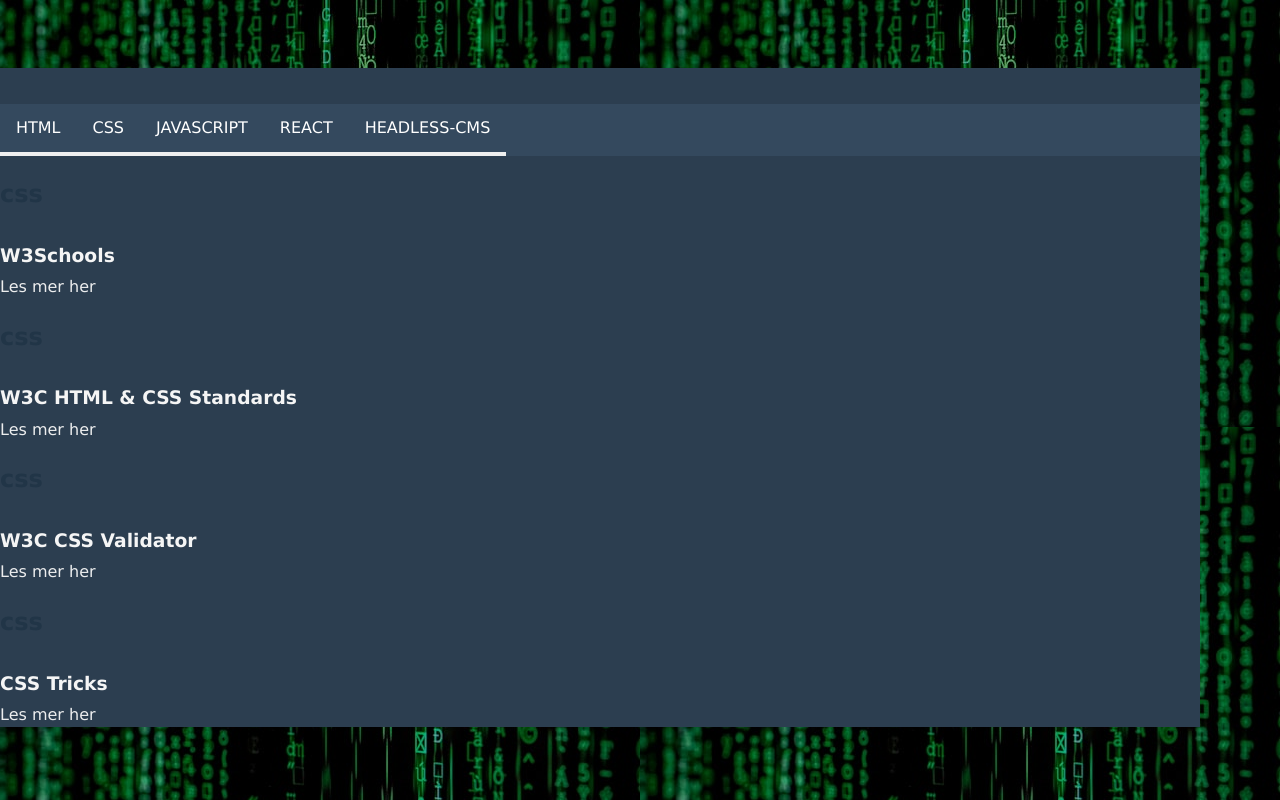
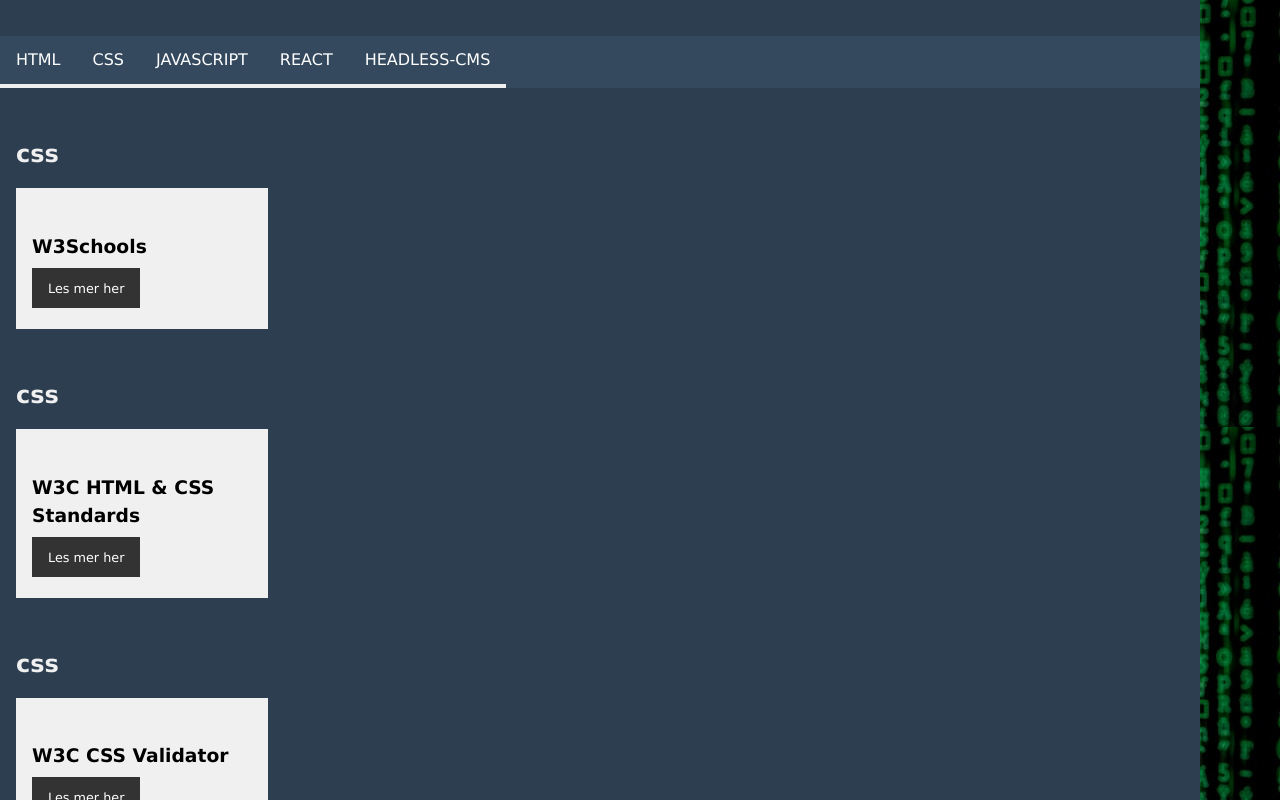
Before and after one commit to hannaso91/uin25ak2_resourceapp_hannaso, a React (Vite) app: page /category/css in a window 1280 px wide. Shown: the top 800 px of the page. Built offline with nearby package versions, Linux system fonts and the light colour scheme.

Commit message:
fornøyd med endringene, pusher

```diff
--- a/src/components/PageTitle.jsx
+++ b/src/components/PageTitle.jsx
@@ -1,5 +1,5 @@
 export default function PageTitle({heading}) {
-    return <h2>{heading}</h2>
+    return <h2 id="heading">{heading}</h2>
 
-    console.log(heading)
+
 }
--- a/src/styles/ResourceCard.scss
+++ b/src/styles/ResourceCard.scss
@@ -11,7 +11,7 @@
     background-color: #2c3e50;
     padding-top: 20px;
     max-width: 1200px;
-    min-height: 600px;
+    min-height: 1000px;
 
     header{
         background-color: #34495e;
@@ -33,10 +33,19 @@
 
 }
 
+#heading {
+    color: #f0f0f0;
+    margin: 3rem auto 1rem 1rem;
+}
+
 .ressurser{
-    max-width: 400px;
-    width: 100%;
-    color: #f5f5f5;
+    min-width: 180px;
+    max-width: 220px;
+    width: calc(33% - 1rem);
+    background-color: #f0f0f0;
+    color: #000;
+    padding: 1rem;
+    margin: auto 1rem 1rem 1rem;
 
     h3{
         padding: 10px;
@@ -49,12 +58,25 @@
 
         padding-left: 0;
         margin: 5px 0;
+        background: #333;
+        display: inline-block;
+        padding: .5rem 1rem;
+
 
         li{
             list-style: none;
+            width: 100%;
 
             a{
-                color: #f5f5f5f5;
+                color: #fff;
+                font-size: 0.8rem;
+                width: 100%;
+
+            }
+
+            a:hover{
+                background-color: #34495e;
+                color: #fff;
 
             }
         }
```
Also changed, not shown: src/pictures/react-logo.png (added).
